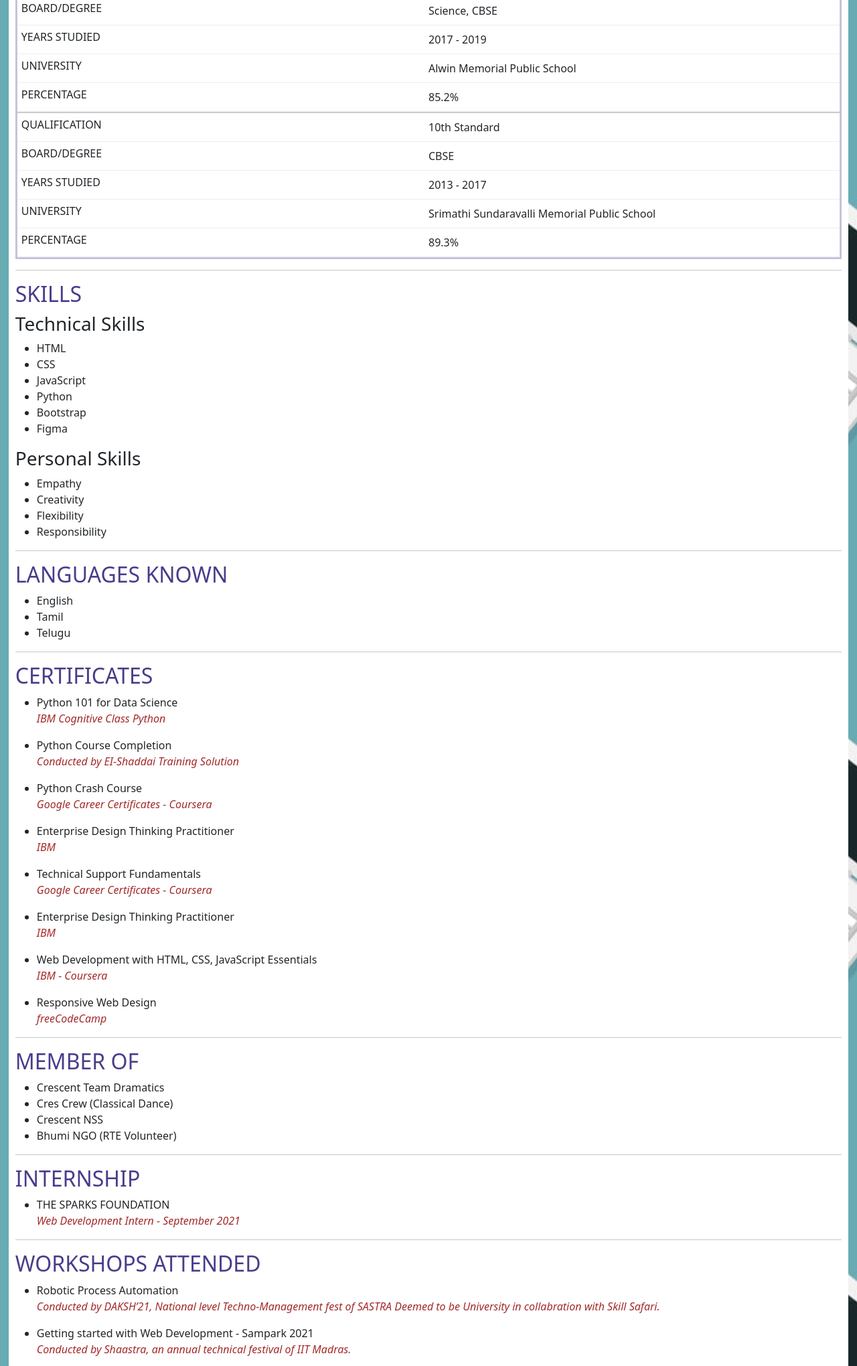
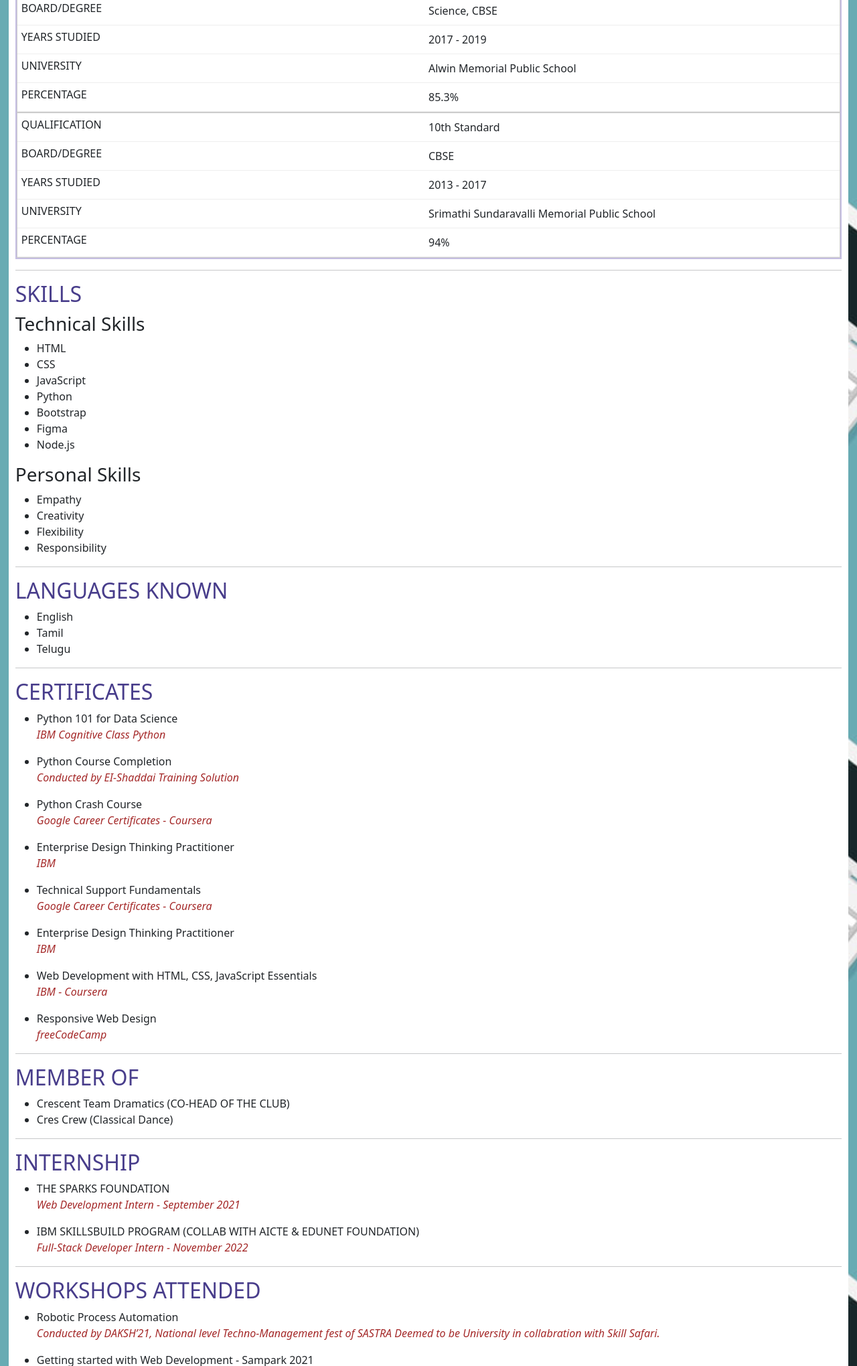
Before and after one commit to Pooja-Venkatesan/mypersonalwebsite, a plain HTML site: page resume.html in a window 1280 px wide. Shown: the part 760-2800 px from the top of the page at 67% size. Drawn offline with nearby package versions, Linux system fonts and the light colour scheme.

Commit message:
Update resume.html

```diff
--- a/resume.html
+++ b/resume.html
@@ -190,7 +190,7 @@ nav li{
 		<td>2017 - 2019</td>
 		<td>
 		Alwin Memorial Public School</td>
-		<td>85.2%</td>
+		<td>85.3%</td>
 		</tr>
 		<tr>
 
@@ -198,7 +198,7 @@ nav li{
 			<td>CBSE</td>
 			<td>2013 - 2017</td>
 			<td>Srimathi Sundaravalli Memorial Public School</td>
-			<td>89.3%</td>
+			<td>94%</td>
 		</tr>
 
 		</tbody>
@@ -213,6 +213,7 @@ nav li{
 			<li>Python</li>
 			<li>Bootstrap</li>
 			<li>Figma</li>
+			<li>Node.js</li>
 		</ul>
 		<h3>Personal Skills</h3>
 		<ul>
@@ -251,16 +252,18 @@ nav li{
 		<hr>
 		<h2 style="color: darkslateblue;"><a name="mem"></a>MEMBER OF</h2>
 		<ul>
-			<li>Crescent Team Dramatics</li>
+			<li>Crescent Team Dramatics (CO-HEAD OF THE CLUB)</li>
 			<li>Cres Crew (Classical Dance)</li>
-			<li>Crescent NSS</li>
-			<li>Bhumi NGO (RTE Volunteer) </li>
+
 		</ul>
 		<hr>
 		<h2 style="color: darkslateblue;"><a name="internship"></a>INTERNSHIP</h2>
 		<ul>
 			<li>THE SPARKS FOUNDATION
 				<p style="color:brown;"><i>Web Development Intern - September 2021</i></p>
+			</li>
+			<li>IBM SKILLSBUILD PROGRAM (COLLAB WITH AICTE & EDUNET FOUNDATION)
+				<p style="color:brown;"><i>Full-Stack Developer Intern - November 2022</i></p>
 			</li>
 		</ul>
 		<hr>
```
